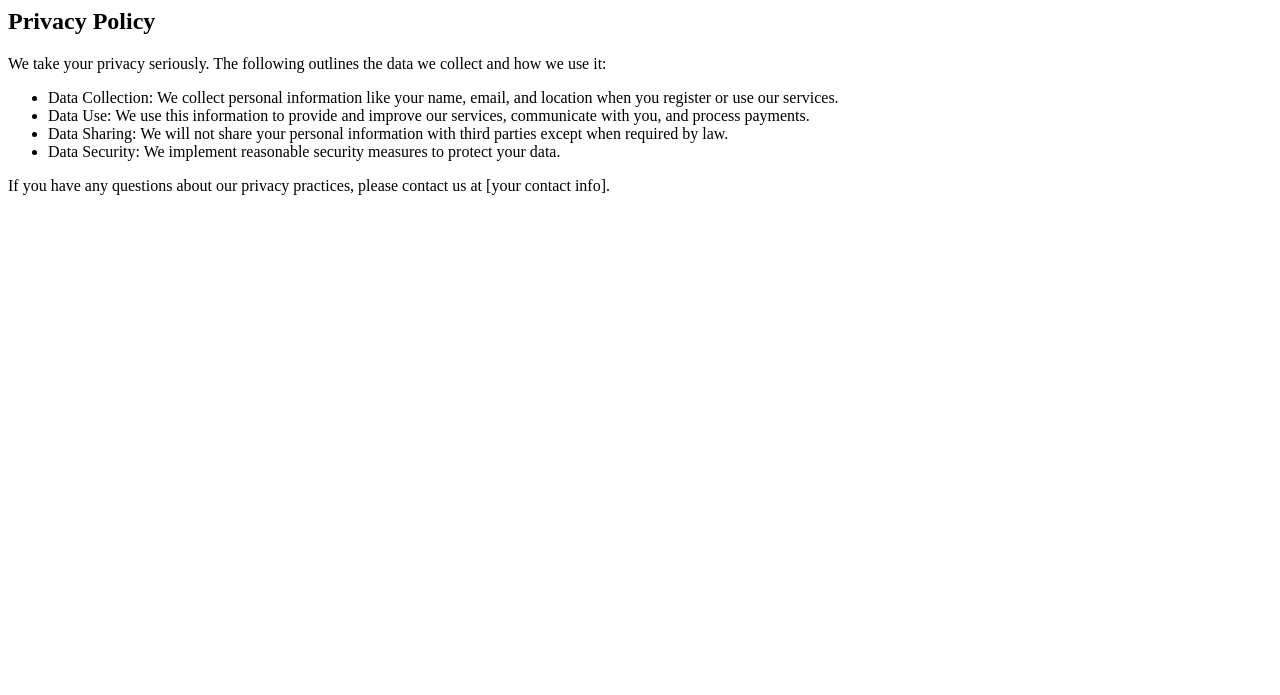
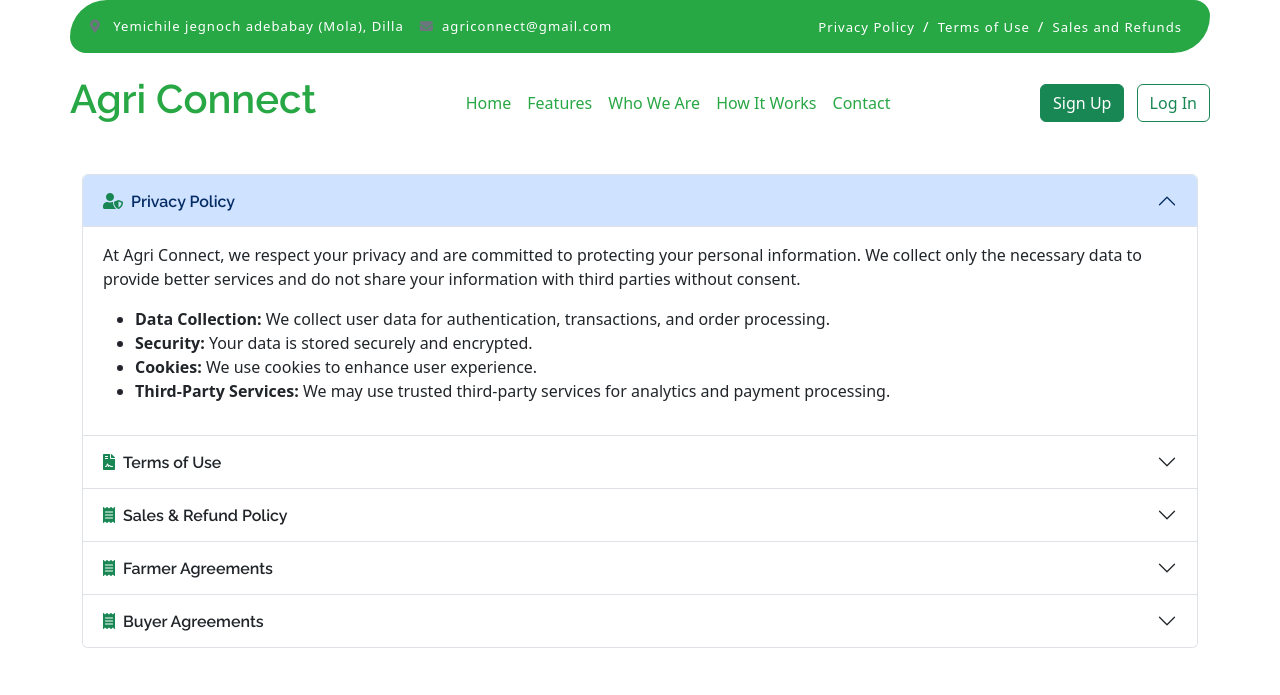
Before and after one commit to kalebmenbere/Agri-Connect, a Django app: page /policy/ in a window 1280 px wide. Shown: the top 695 px of the page. Run offline with Django 5.2, Linux system fonts and the light colour scheme; some libraries are stand-ins or nearby versions.

Commit message:
agreement for now finished

```diff
--- a/app/templates/base.html
+++ b/app/templates/base.html
@@ -41,8 +41,8 @@
                 </div>
                 <div class="top-link pe-2">
                     <a href="{% url 'policy' %}" class="text-white text-decoration-none"><small class="text-white mx-2">Privacy Policy</small>/</a>
-                    <a href="{% url 'terms' %}"  class="text-white text-decoration-none"><small class="text-white mx-2">Terms of Use</small>/</a>
-                    <a href="{% url 'terms' %}"  class="text-white text-decoration-none"><small class="text-white mx-2">Sales and Refunds</small></a>
+                    <a href="{% url 'policy' %}#terms"  class="text-white text-decoration-none"><small class="text-white mx-2">Terms of Use</small>/</a>
+                    <a href="{% url 'policy' %}#sales"  class="text-white text-decoration-none"><small class="text-white mx-2">Sales and Refunds</small></a>
                 </div>
             </div>
         </div>
--- a/app/templates/home.html
+++ b/app/templates/home.html
@@ -358,9 +358,8 @@
                     <a class="btn-link" href="{% url 'home' %}#who">Who We Are</a>
                     <a class="btn-link" href="">Contact Us</a>
                     <a class="btn-link" href="{% url 'policy' %}">Privacy Policy</a>
-                    <a class="btn-link" href="{% url 'terms' %}">Terms & Condition</a>
-                    <a class="btn-link" href="{% url 'terms' %}">Return Policy</a>
-                    <a class="btn-link" href="{% url 'terms' %}">FAQs & Help</a>
+                    <a class="btn-link" href="{% url 'policy' %}#terms">Terms & Condition</a>
+                    <a class="btn-link" href="{% url 'policy' %}#sales">Sales and Refund Policy</a>
                 </div>
             </div>
             <div class="col-lg-3 col-md-6">
--- a/app/templates/include/footer.html
+++ b/app/templates/include/footer.html
@@ -39,9 +39,8 @@
                     <a class="btn-link" href="{% url 'home' %}#who">Who We Are</a>
                     <a class="btn-link" href="">Contact Us</a>
                     <a class="btn-link" href="{% url 'policy' %}">Privacy Policy</a>
-                    <a class="btn-link" href="{% url 'terms' %}">Terms & Condition</a>
-                    <a class="btn-link" href="{% url 'terms' %}">Return Policy</a>
-                    <a class="btn-link" href="{% url 'terms' %}">FAQs & Help</a>
+                    <a class="btn-link" href="{% url 'policy' %}#terms">Terms & Condition</a>
+                    <a class="btn-link" href="{% url 'policy' %}#sales">Sales and Refund Policy</a>
                 </div>
             </div>
             <div class="col-lg-3 col-md-6">
--- a/app/templates/include/navbar.html
+++ b/app/templates/include/navbar.html
@@ -27,6 +27,7 @@
     <link href="{% static 'css/style.css'%}" rel="stylesheet">
 </head>
 
+</body>
 <!-- Navbar start -->
 <div class="container-fluid fixed-top">
     <div class="container topbar green d-none d-lg-block">
@@ -41,8 +42,8 @@
             </div>
             <div class="top-link pe-2">
                 <a href="{% url 'policy' %}" class="text-white text-decoration-none"><small class="text-white mx-2">Privacy Policy</small>/</a>
-                <a href="{% url 'terms' %}" class="text-white text-decoration-none"><small class="text-white mx-2">Terms of Use</small>/</a>
-                <a href="{% url 'terms' %}" class="text-white text-decoration-none"><small class="text-white mx-2">Sales and Refunds</small></a>
+                <a href="{% url 'policy' %}" class="text-white text-decoration-none"><small class="text-white mx-2">Terms of Use</small>/</a>
+                <a href="{% url 'policy' %}" class="text-white text-decoration-none"><small class="text-white mx-2">Sales and Refunds</small></a>
             </div>
         </div>
     </div>
--- /dev/null
+++ b/app/templates/policy/policy.html
@@ -0,0 +1,109 @@
+{% extends "base.html" %}
+{% load static %}
+
+{% block content %}
+<div class="container py-5" style="margin-top: 5%;">
+    <h2 class="text-green text-center mb-4">Privacy Policy & Terms</h2>
+
+    <div class="accordion" id="policyAccordion">
+
+        <!-- Privacy Policy -->
+        <div class="accordion-item" id="policy">
+            <h2 class="accordion-header" id="privacyHeading">
+                <button class="accordion-button" type="button" data-bs-toggle="collapse" data-bs-target="#privacyCollapse" aria-expanded="true" aria-controls="privacyCollapse">
+                    <i class="fas fa-user-shield me-2 text-success"></i> Privacy Policy
+                </button>
+            </h2>
+            <div id="privacyCollapse" class="accordion-collapse collapse show" aria-labelledby="privacyHeading" data-bs-parent="#policyAccordion">
+                <div class="accordion-body">
+                    <p>At Agri Connect, we respect your privacy and are committed to protecting your personal information. We collect only the necessary data to provide better services and do not share your information with third parties without consent.</p>
+                    <ul>
+                        <li><strong>Data Collection:</strong> We collect user data for authentication, transactions, and order processing.</li>
+                        <li><strong>Security:</strong> Your data is stored securely and encrypted.</li>
+                        <li><strong>Cookies:</strong> We use cookies to enhance user experience.</li>
+                        <li><strong>Third-Party Services:</strong> We may use trusted third-party services for analytics and payment processing.</li>
+                    </ul>
+                </div>
+            </div>
+        </div>
+
+        <!-- Terms of Use -->
+        <div class="accordion-item" id="terms">
+            <h2 class="accordion-header" id="termsHeading">
+                <button class="accordion-button collapsed" type="button" data-bs-toggle="collapse" data-bs-target="#termsCollapse" aria-expanded="false" aria-controls="termsCollapse">
+                    <i class="fas fa-file-contract me-2 text-success"></i> Terms of Use
+                </button>
+            </h2>
+            <div id="termsCollapse" class="accordion-collapse collapse" aria-labelledby="termsHeading" data-bs-parent="#policyAccordion">
+                <div class="accordion-body">
+                    <p>By using Agri Connect, you agree to the following terms and conditions:</p>
+                    <ul>
+                        <li><strong>Account Responsibility:</strong> Users must provide accurate information and are responsible for maintaining their account security.</li>
+                        <li><strong>Prohibited Activities:</strong> Misuse, fraud, or any illegal activities are strictly prohibited.</li>
+                        <li><strong>Service Availability:</strong> We strive for 24/7 service availability and this website is only applicable within the Ethiopian region..</li>
+                        <li><strong>Liability:</strong> Agri Connect is not responsible for third-party transactions or external vendor interactions.</li>
+                    </ul>
+                </div>
+            </div>
+        </div>
+
+        <!-- Sales and Refund Policy -->
+        <div class="accordion-item" id="sales">
+            <h2 class="accordion-header" id="refundHeading">
+                <button class="accordion-button collapsed" type="button" data-bs-toggle="collapse" data-bs-target="#refundCollapse" aria-expanded="false" aria-controls="refundCollapse">
+                    <i class="fas fa-receipt me-2 text-success"></i> Sales & Refund Policy
+                </button>
+            </h2>
+            <div id="refundCollapse" class="accordion-collapse collapse" aria-labelledby="refundHeading" data-bs-parent="#policyAccordion">
+                <div class="accordion-body">
+                    <p>We strive to provide the best service, but in case of issues, our sales and refund policies are as follows:</p>
+                    <ul>
+                        <li><strong>Payment:</strong> All transactions are securely processed.</li>
+                        <li><strong>Order Cancellation:</strong> Cancellations are allowed within 24 hours of order placement.</li>
+                        <li><strong>Refunds:</strong> Refunds are issued for valid cases, such as undelivered or defective products.</li>
+                        <li><strong>Disputes:</strong> Any disputes should be reported within 7 days of the transaction.</li>
+                    </ul>
+                </div>
+            </div>
+        </div>
+                <!-- Farmer Agreements -->
+                <div class="accordion-item" id="sales">
+                  <h2 class="accordion-header" id="farmerHeading">
+                      <button class="accordion-button collapsed" type="button" data-bs-toggle="collapse" data-bs-target="#farmerCollapse" aria-expanded="false" aria-controls="farmerCollapse">
+                          <i class="fas fa-receipt me-2 text-success"></i> Farmer Agreements
+                      </button>
+                  </h2>
+                  <div id="farmerCollapse" class="accordion-collapse collapse" aria-labelledby="farmerHeading" data-bs-parent="#policyAccordion">
+                      <div class="accordion-body">
+                          <ul>
+                            <li>Farmers can only register and cannot edit their products; only the admin has editing privileges.</li>
+                            <li>Farmers will be notified when there is an order from a buyer. However, the buyer has a 1-hour interval to complete the online payment. If the buyer does not complete the payment, the product will be returned to the product list.</li>
+                            <li>If the buyer completes the purchase, the payment will be reflected on the "Paid" page, confirming the farmer has received the money in their bank account.</li>
+                          </ul>
+                      </div>
+                  </div>
+              </div>
+        <!-- Buyer Agreements -->
+        <div class="accordion-item" id="sales">
+          <h2 class="accordion-header" id="buyerHeading">
+              <button class="accordion-button collapsed" type="button" data-bs-toggle="collapse" data-bs-target="#buyerCollapse" aria-expanded="false" aria-controls="buyerCollapse">
+                  <i class="fas fa-receipt me-2 text-success"></i> Buyer Agreements
+              </button>
+          </h2>
+          <div id="buyerCollapse" class="accordion-collapse collapse" aria-labelledby="buyerHeading" data-bs-parent="#policyAccordion">
+              <div class="accordion-body">
+                  <ul>
+                    <li>Buyers can only view products if they are signed in.</li>
+                    <li>Buyers can make purchases up to three times per week, regardless of the order amount. Orders are processed on a first-come, first-served basis.</li>
+                    <li>After successful payment, buyers will receive their products within 5-7 days, depending on their location.</li>
+                  </ul>
+              </div>
+          </div>
+      </div>
+    </div>
+</div>
+
+
+</div>
+{% endblock %}
+</body>
--- a/app/templates/registration/policy.html
+++ /dev/null
@@ -1,9 +0,0 @@
-<h2>Privacy Policy</h2>
-<p>We take your privacy seriously. The following outlines the data we collect and how we use it:</p>
-<ul>
-  <li>Data Collection: We collect personal information like your name, email, and location when you register or use our services.</li>
-  <li>Data Use: We use this information to provide and improve our services, communicate with you, and process payments.</li>
-  <li>Data Sharing: We will not share your personal information with third parties except when required by law.</li>
-  <li>Data Security: We implement reasonable security measures to protect your data.</li>
-</ul>
-<p>If you have any questions about our privacy practices, please contact us at [your contact info].</p>
--- a/app/urls.py
+++ b/app/urls.py
@@ -9,8 +9,7 @@ from django.contrib.auth import views as auth_views
 urlpatterns = [
     path('', views.home_view, name='home'),
     path('login/', views.custom_login, name='login'),
-    path('terms/',TemplateView.as_view(template_name='registration/terms.html'), name='terms'),
-    path('policy/',TemplateView.as_view(template_name='registration/policy.html'), name='policy'),
+    path('policy/',TemplateView.as_view(template_name='policy/policy.html'), name='policy'),
     path('logout/', views.custom_logout, name='logout'),
     path('products/', views.product_list, name='product_list'),
     path('products/add/', views.add_product, name='add_product'),
@@ -22,7 +21,7 @@ urlpatterns = [
     path('cart/payment_detail/<int:item_id>/', views.payment_detail, name='payment_detail'),
     path("cart/delete_cart_items/", views.delete_cart_items, name="delete_cart_items"),
     path("cartupdate_cart/<int:cart_id>/", views.update_cart, name="update_cart"),
-   path('paid/', views.paid, name='paid'),
+    path('paid/', views.paid, name='paid'),
 
     path("admin-login/", admin_login, name="admin_login"),
     path("admin-dashboard/", admin_dashboard, name="admin_dashboard"),
```
Also changed, not shown: app/templates/registration/terms.html (deleted, +0 -10 lines), app/views.py (+12 -25 lines).
